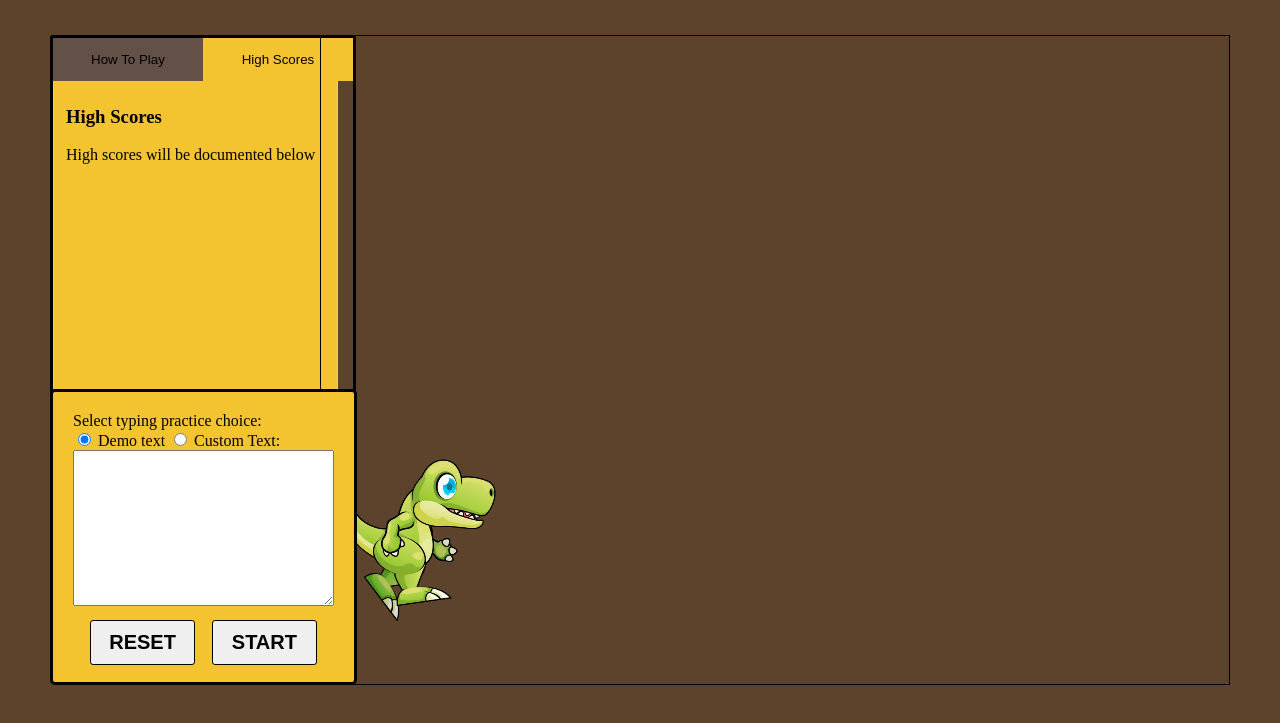
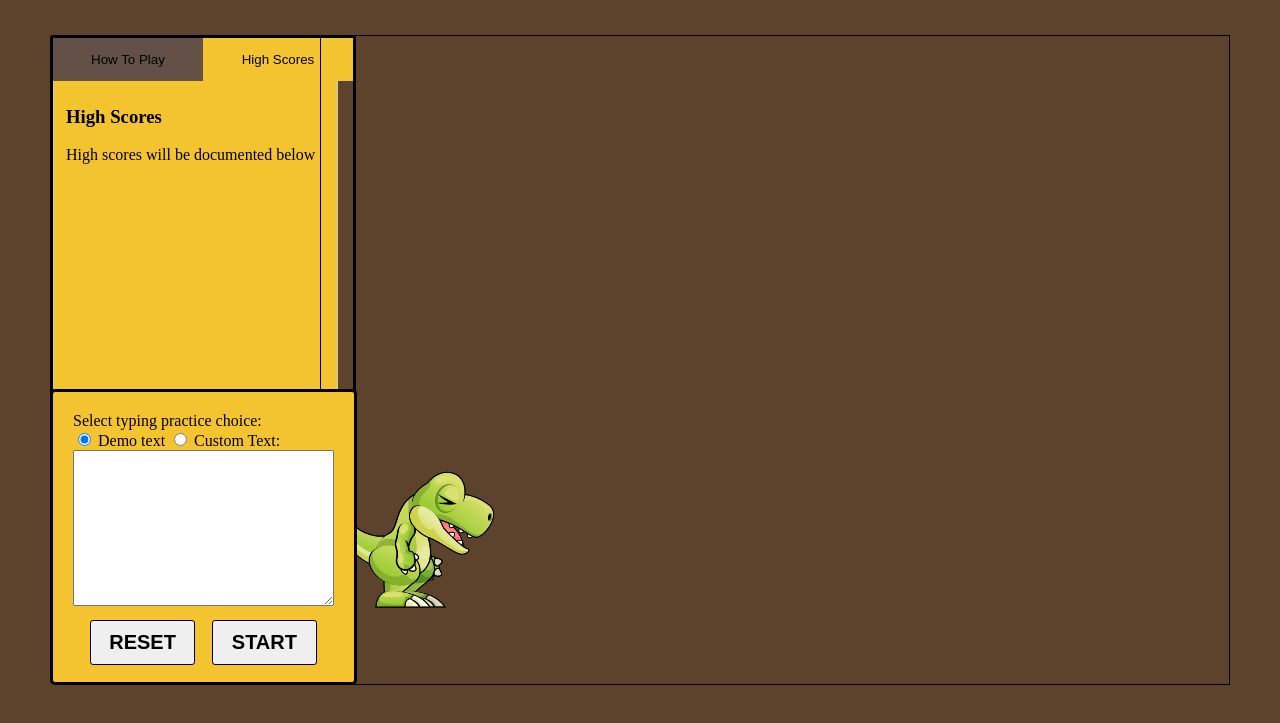
Before and after one commit to winterfreddy/dino-dash, a website: page index.html in a window 1280 px wide. Both pictures are taken after a click on the button "START". Shown: the part 65-788 px from the top of the page. Drawn offline with Linux system fonts and the light colour scheme.

Commit message:
Render dino trip on canvas

```diff
--- a/index.html
+++ b/index.html
@@ -55,7 +55,7 @@
                 <textarea name="" id="" cols="30" rows="10"></textarea>
                 <div class="game-actions">
                     <button class="game-reset" onclick="dinoIdle()">RESET</button>
-                    <button class="game-start" onclick="dinoRun()">START</button>
+                    <button class="game-start" onclick="dinoTrip()">START</button>
                 </div>
             </div>
         </div>
--- a/src/dinosaur.js
+++ b/src/dinosaur.js
@@ -8,6 +8,7 @@ walkDinoCharacter.src = "../public/images/css_sprites_walk.png";
 let runDinoCharacter = new Image();
 runDinoCharacter.src = "../public/images/css_sprites_run.png";
 let tripDinoCharacter = new Image();
+tripDinoCharacter.src = "../public/images/css_sprites_trip.png";
 let deadDinoCharacter = new Image();
 
 
@@ -55,6 +56,8 @@ function updateFrame() {
         currentFrame = ++currentFrame % walkFrameLength;
     } else if(run) {
         currentFrame = ++currentFrame % runFrameLength;
+    } else if(trip) {
+        currentFrame = ++currentFrame % tripFrameLength;
     } else {
         currentFrame = ++currentFrame % idleFrameLength;
     }
@@ -68,6 +71,8 @@ function drawImage() {
         ctx.drawImage(walkDinoCharacter, srcX, srcY, dinoWidth, dinoHeight, x, y, dinoWidth, dinoHeight);
     } else if(run) {
         ctx.drawImage(runDinoCharacter, srcX, srcY, dinoWidth, dinoHeight, x, y, dinoWidth, dinoHeight);
+    } else if(trip) {
+        ctx.drawImage(tripDinoCharacter, srcX, srcY, dinoWidth, dinoHeight, x, y, dinoWidth, dinoHeight);
     } else {
         ctx.drawImage(idleDinoCharacter, srcX, srcY, dinoWidth, dinoHeight, x, y, dinoWidth, dinoHeight);
     }
@@ -97,6 +102,14 @@ function dinoRun() {
     dead = false;
 }
 
+function dinoTrip() {
+    idle = false;
+    walk = false;
+    run = false;
+    trip = true;
+    dead = false;
+}
+
 setInterval(function(){
     drawImage();
 }, 80);
```
